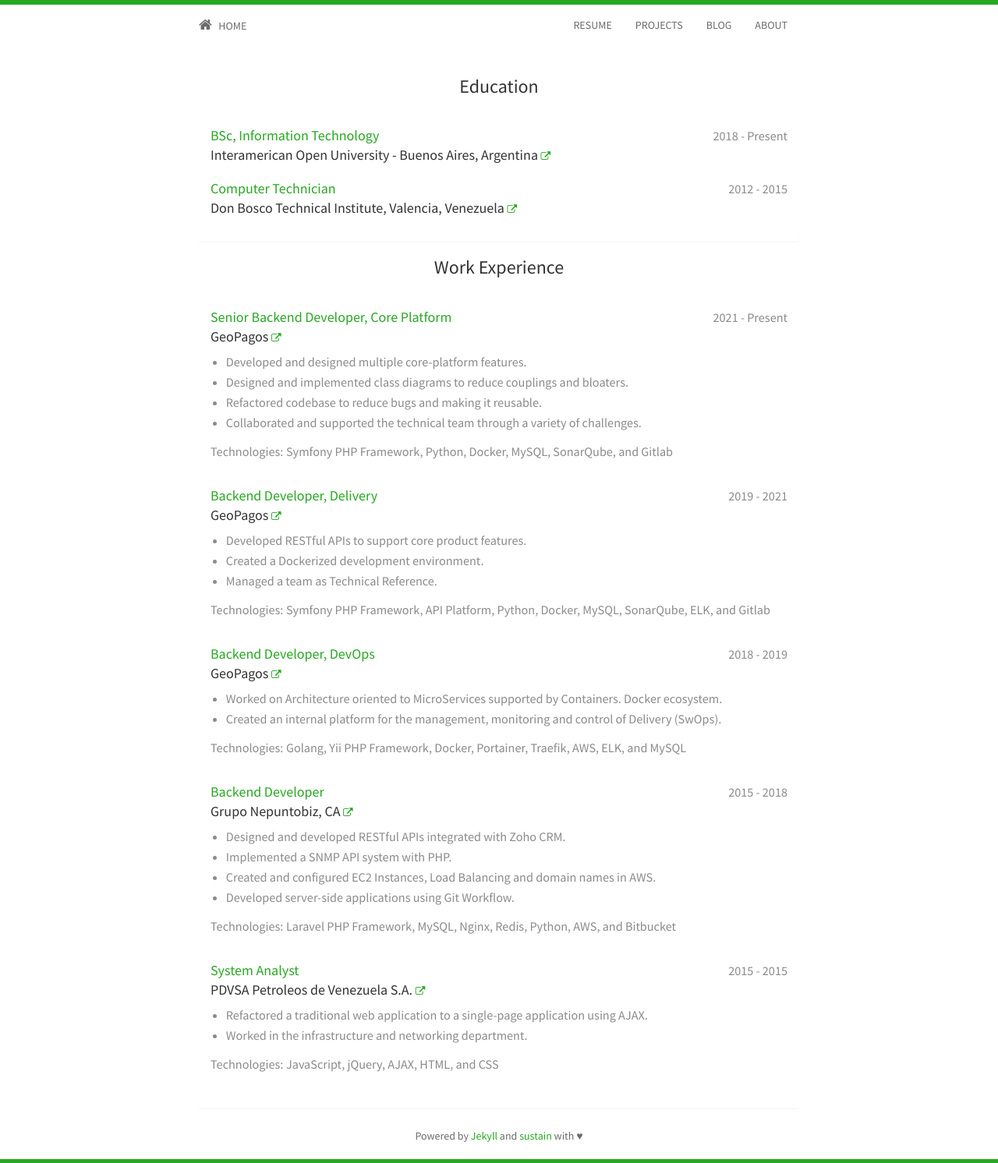
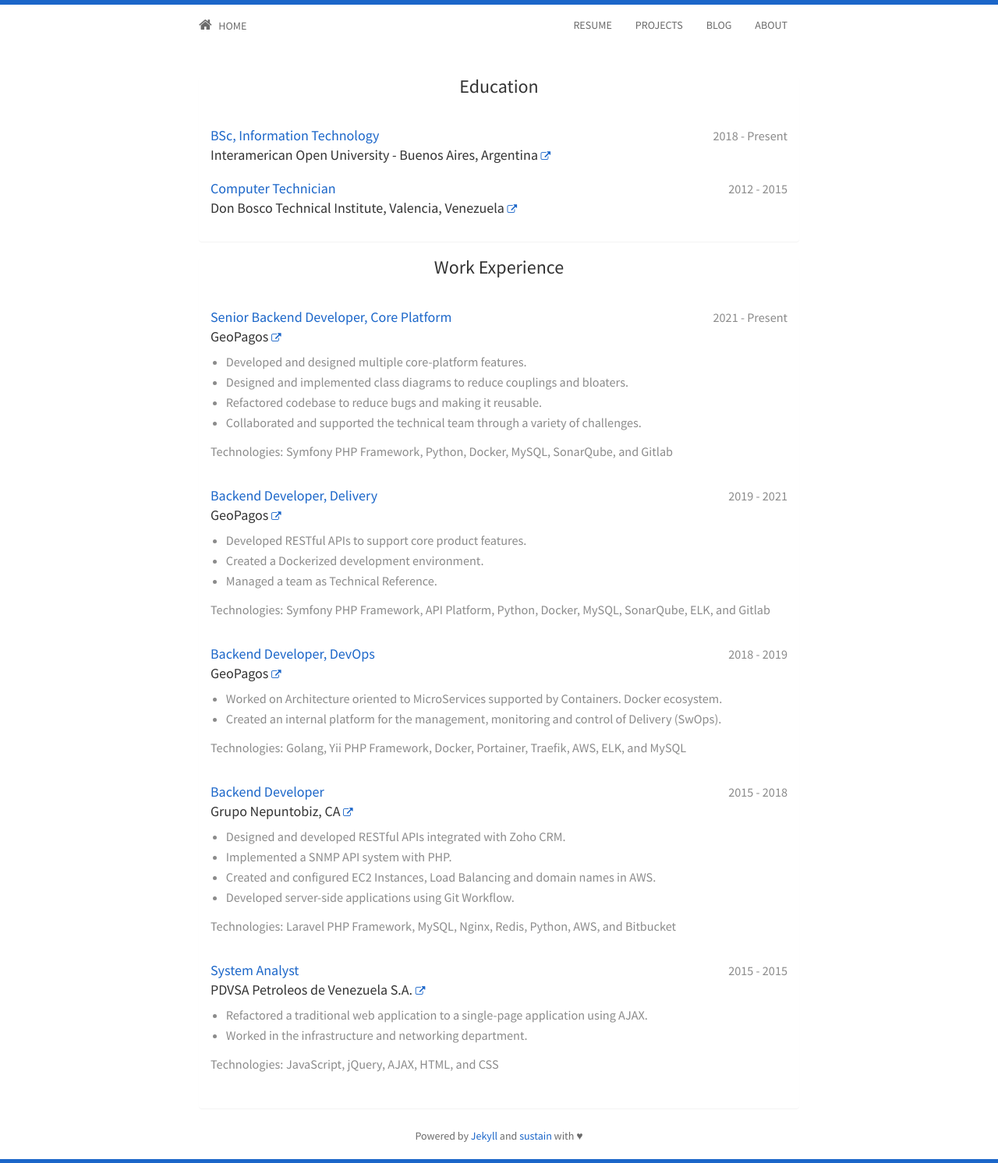
Before and after one commit to jfernancordova/jfernancordova.github.io, a Jekyll site: the page built from resume.html, in a window 1280 px wide. Shown: the whole page at 78% size. Built offline with Jekyll 4.4.1, drawn with Linux system fonts in a browser that asks for light colours; nearby versions of some CDN libraries.

Commit message:
Update Interface

```diff
--- a/static/css/main.css
+++ b/static/css/main.css
@@ -6,7 +6,7 @@
   background-color: #fff;
   font-family: "Source Sans Pro", sans-serif;
   /* The html and body elements cannot have any padding or margin. */
-  border-top: 3px solid #27a822;
+  border-top: 3px solid #1B66C9;
 }
 
 /* Wrapper for page content to push down footer */
@@ -127,7 +127,7 @@
   margin: 20px 0;
 }
 .container a {
-  color: #27a822;
+  color: #1B66C9;
 }
 .container a:hover {
   color: #267723;
@@ -152,7 +152,7 @@
 }
 .panel-default h4 a,
 h5 a {
-  color: #27a822;
+  color: #1B66C9;
 }
 .panel-default h4 a:hover,
 h5 a:hover {
@@ -236,7 +236,7 @@
 }
 
 .project .title {
-  color: #27a822;
+  color: #1B66C9;
   font-weight: 500;
 }
 
@@ -284,7 +284,7 @@
   color: #6b6b6b;
 }
 div.footer {
-  border-bottom: 5px solid #27a822;
+  border-bottom: 5px solid #1B66C9;
 }
 /* Set the fixed height of the footer here */
 /*.footer {
```
